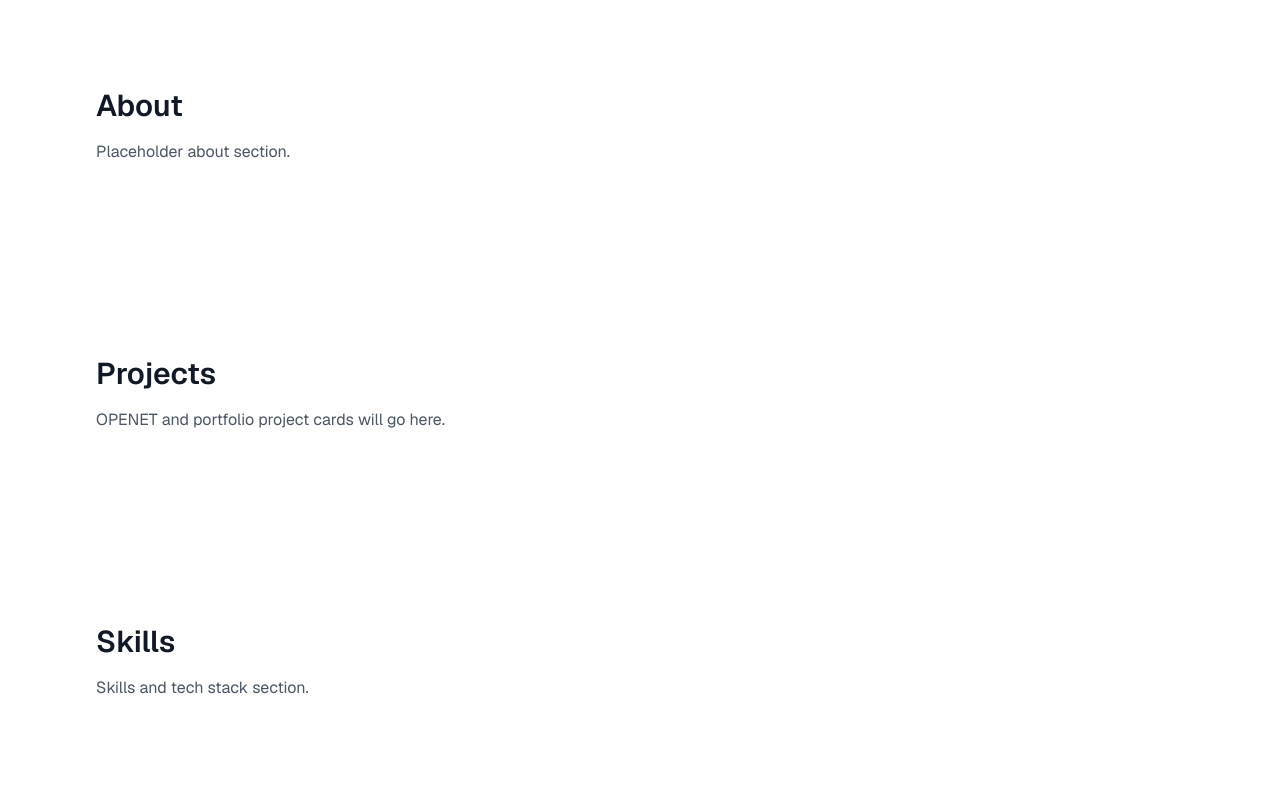
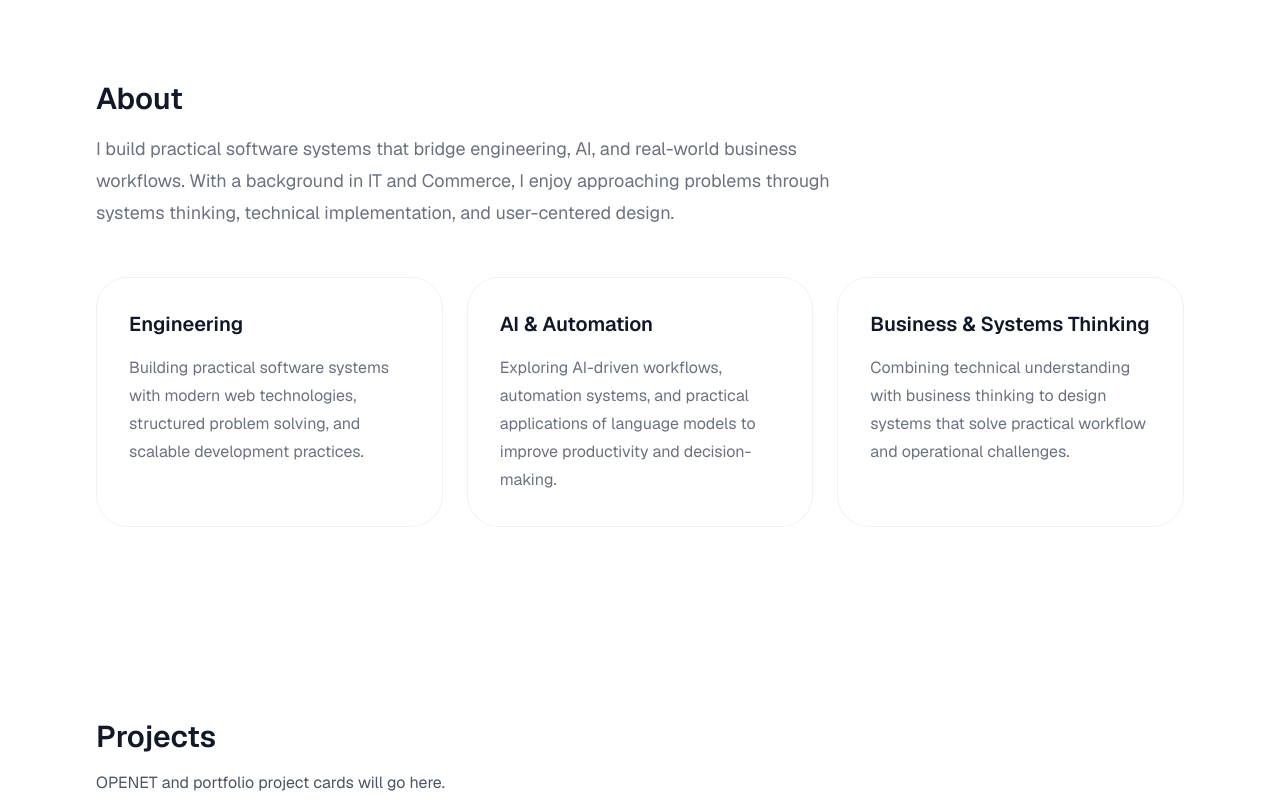
Before and after one commit to Tommy-Eareast/tommy-profile, a Next.js app: page / in a window 1280 px wide. Shown: the part 800-1600 px from the top of the page. Built offline with nearby package versions, Linux system fonts and the light colour scheme.

Commit message:
feat: add premium about section

```diff
--- /dev/null
+++ b/src/components/InfoCard.tsx
@@ -0,0 +1,16 @@
+type InfoCardProps = {
+    title: string;
+    description: string;
+};
+
+export default function InfoCard({ title, description }: InfoCardProps) {
+    return (
+        <div className="rounded-[2rem] border border-black/5 bg-white p-8 transition duration-300 hover:-translate-y-1 hover:shadow-md">
+            <h3 className="mb-4 text-xl font-semibold text-gray-900">
+                {title}
+            </h3>
+
+            <p className="leading-7 text-gray-500">{description}</p>
+        </div>
+    );
+}
--- a/src/sections/About.tsx
+++ b/src/sections/About.tsx
@@ -1,11 +1,37 @@
 import Section from "@/components/Section";
+import InfoCard from "@/components/InfoCard";
 
 export default function About() {
     return (
         <Section id="about" title="About">
-            <p className="max-w-3xl text-gray-600">
-                Placeholder about section.
-            </p>
+            <div className="space-y-12">
+                <div className="max-w-3xl">
+                    <p className="text-lg leading-8 text-gray-500">
+                        I build practical software systems that bridge
+                        engineering, AI, and real-world business workflows. With
+                        a background in IT and Commerce, I enjoy approaching
+                        problems through systems thinking, technical
+                        implementation, and user-centered design.
+                    </p>
+                </div>
+
+                <div className="grid gap-6 lg:grid-cols-3">
+                    <InfoCard
+                        title="Engineering"
+                        description="Building practical software systems with modern web technologies, structured problem solving, and scalable development practices."
+                    />
+
+                    <InfoCard
+                        title="AI & Automation"
+                        description="Exploring AI-driven workflows, automation systems, and practical applications of language models to improve productivity and decision-making."
+                    />
+
+                    <InfoCard
+                        title="Business & Systems Thinking"
+                        description="Combining technical understanding with business thinking to design systems that solve practical workflow and operational challenges."
+                    />
+                </div>
+            </div>
         </Section>
     );
 }
--- a/src/sections/Hero.tsx
+++ b/src/sections/Hero.tsx
@@ -9,7 +9,7 @@ export default function Hero() {
                     {/* Left Content */}
                     <div>
                         <p
-                            className="mb-4 text-sm font-medium"
+                            className="mb-4 text-lg font-medium"
                             style={{
                                 color: "var(--primary-color)",
                             }}
@@ -67,7 +67,7 @@ export default function Hero() {
                                 alt="Yutao Chen profile image"
                                 width={430}
                                 height={540}
-                                className="object-cover w-auto"
+                                className="object-cover"
                                 priority
                             />
                         </div>
```
